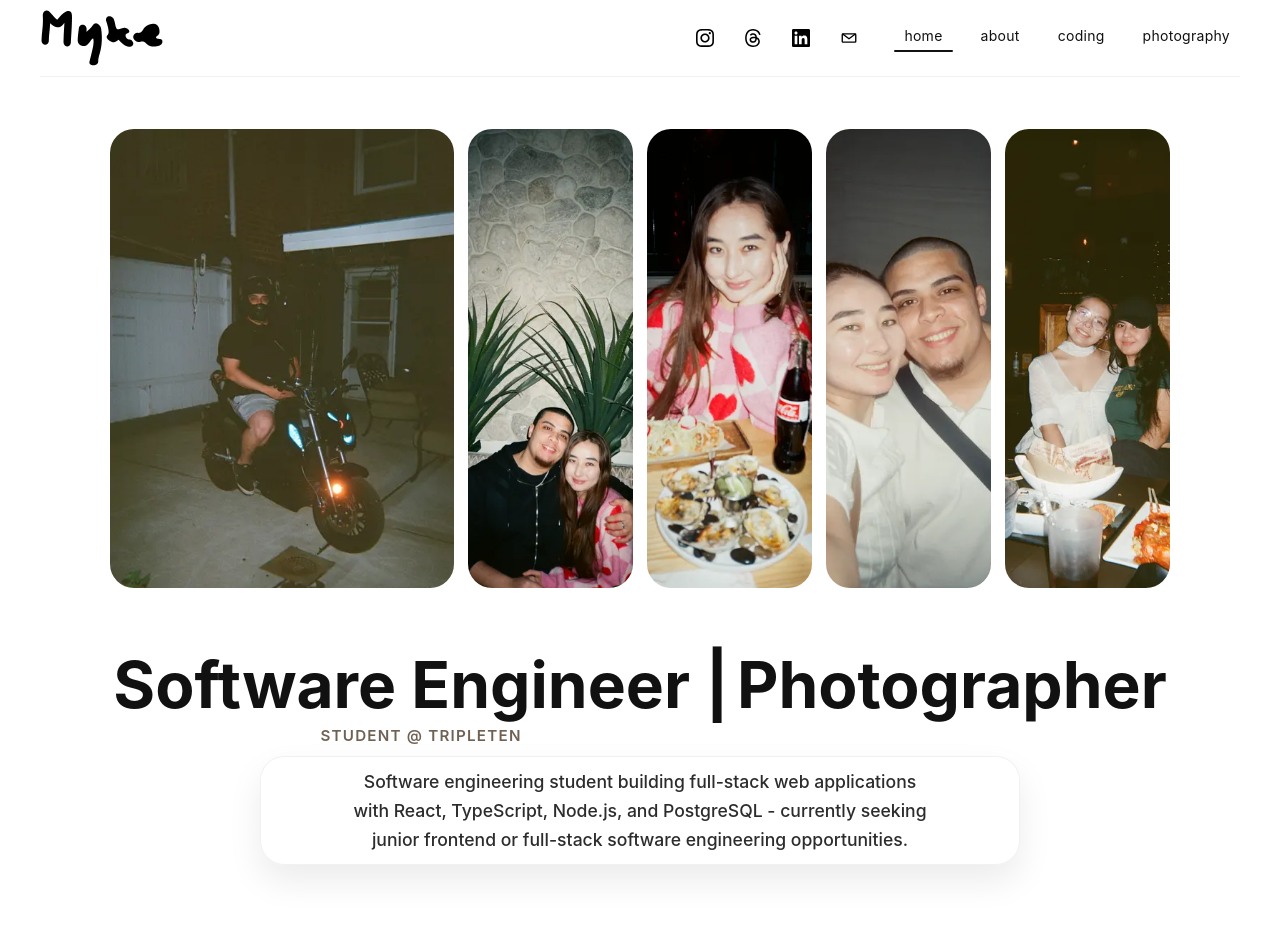
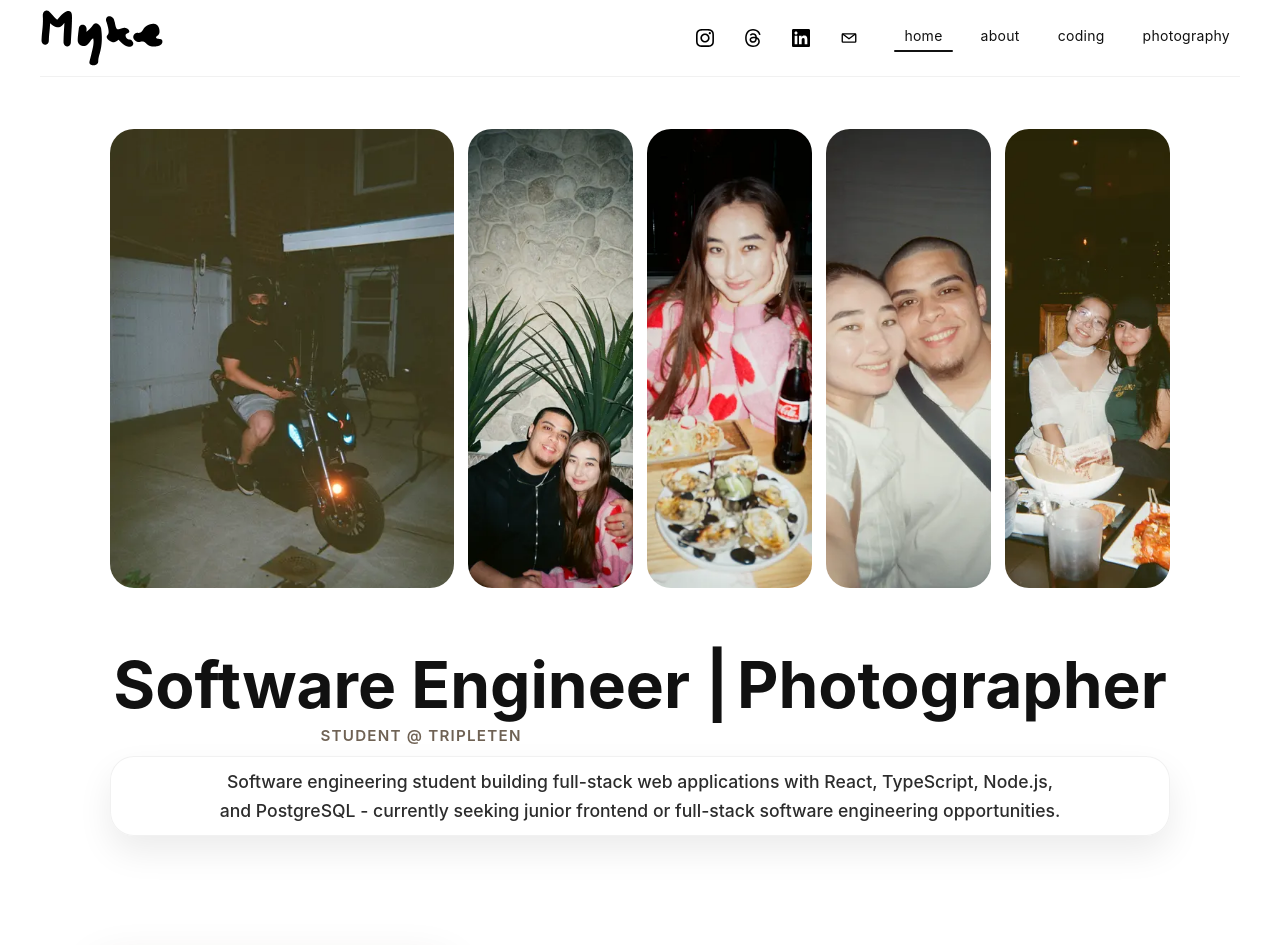
Before and after one commit to MykeRam/Mykes-Photog, a React (Vite) app in the folder client/: page / in a window 1280 px wide. Shown: the top 945 px of the page. Built offline with nearby package versions, Linux system fonts and the light colour scheme; the HTML template or start-up script is replaced by a standard one.

Commit message:
Revert hero role note width change

```diff
--- a/client/src/components/Home/Home.css
+++ b/client/src/components/Home/Home.css
@@ -52,7 +52,7 @@
 }
 
 .home-role-note-card {
-  width: min(100%, 760px);
+  width: fit-content;
   max-width: 100%;
   margin: 12px auto 16px;
   padding: 10px 0;
@@ -155,7 +155,7 @@
   }
 
   .home-role-note-card {
-    width: min(100%, 100%);
+    width: fit-content;
     margin: 10px auto 14px;
     padding: 8px 0;
     border-radius: 18px;
```
